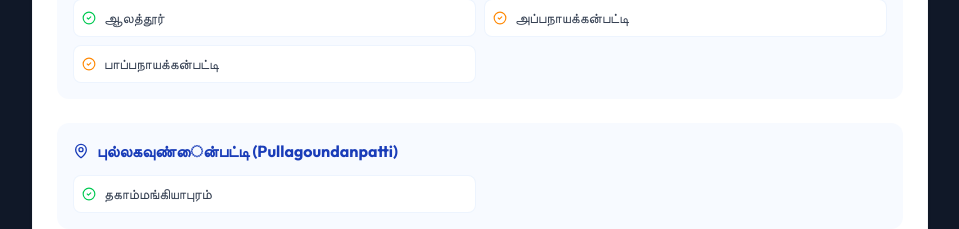
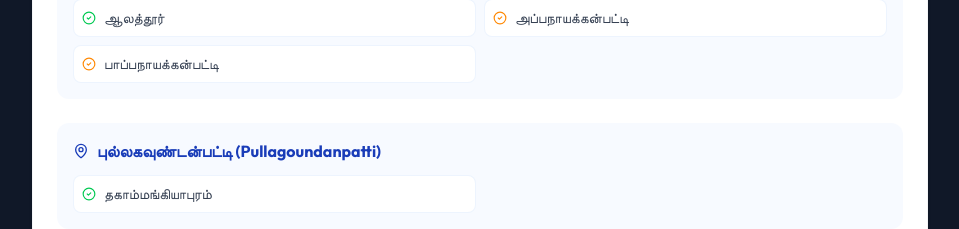
Before and after one commit to grace-media-web/Mecogen-VBS, a React (Vite) app: page / in a window 1280 px wide. Shown: the part 3434-3663 px from the top of the page, without its empty margins (160-1119 px from the left). Built offline with nearby package versions, Linux system fonts and the light colour scheme.

Commit message:
Update constants.ts
புல்லகவுண்டன்பட்டி

```diff
--- a/src/constants.ts
+++ b/src/constants.ts
@@ -43,7 +43,7 @@ export const VBS_DATA: Region[] = [
         ]
       },
       {
-        name: "புல்லகவுண்ைன்பட்டி (Pullagoundanpatti)",
+        name: "புல்லகவுண்டன்பட்டி (Pullagoundanpatti)",
         villages: [
           { name: "தகாம்மங்கியாபுரம்", status: 'held' }
         ]
```
